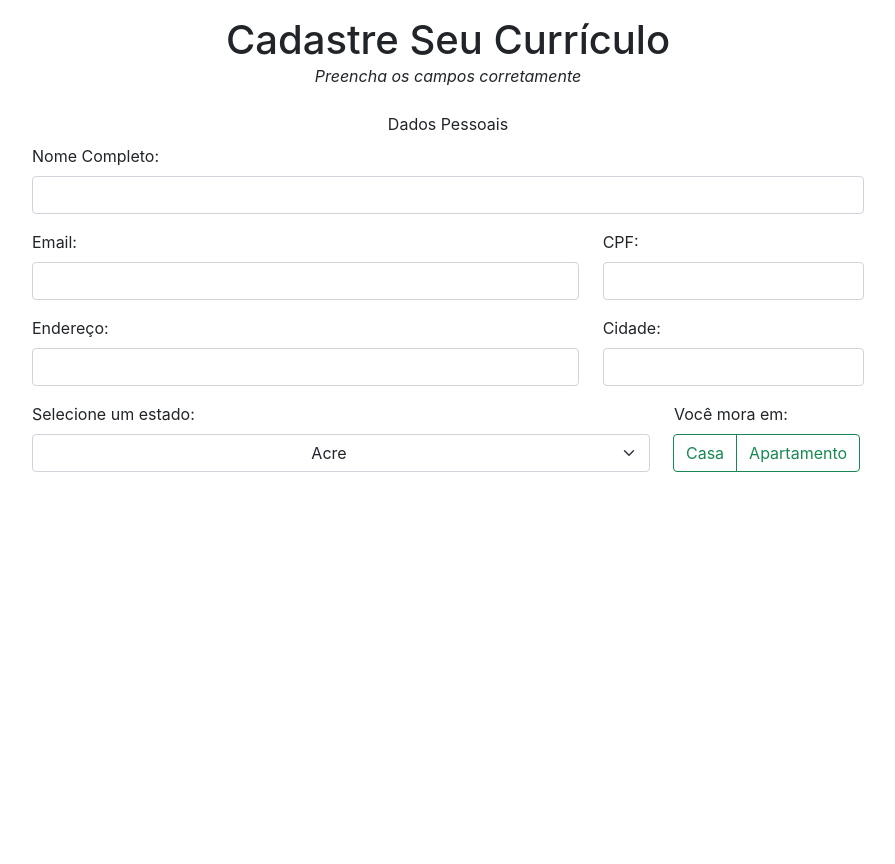
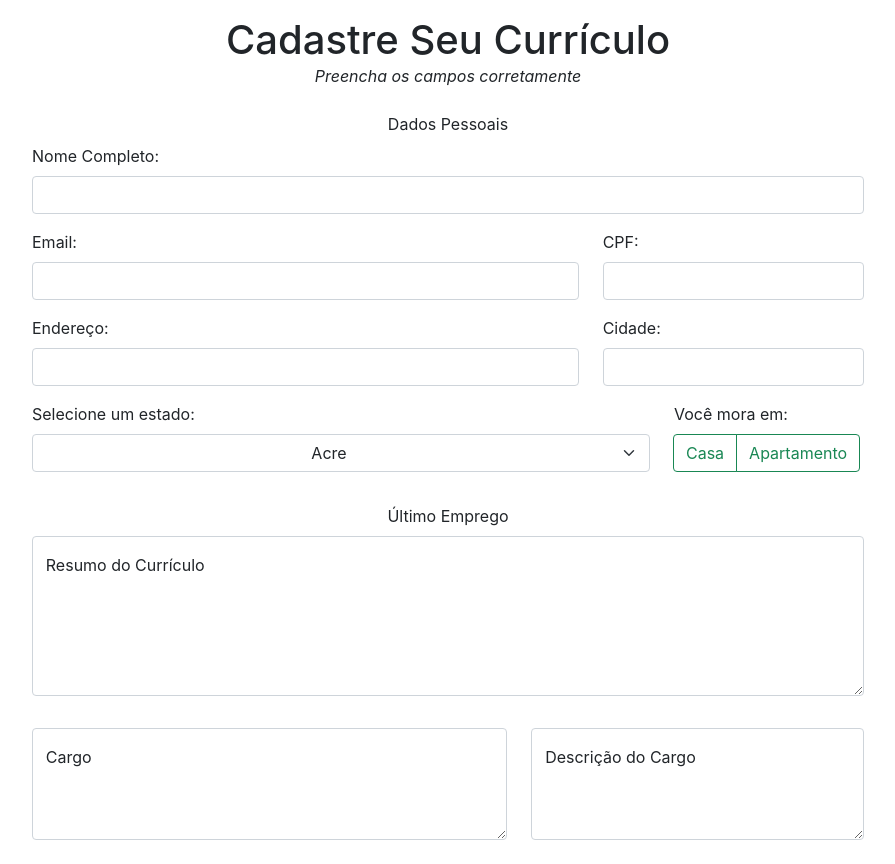
Before and after one commit to oguiaugusto/trybe-exercises, a React (Create React App) app in the folder 02 - FRONT-END/bloco-11-componentes-com-estado-eventos-e-formularios-com-react/dia-2-formularios-no-react/my-form-2.0/: page / in a window 1280 px wide. Shown: the whole page, without its empty margins (192-1087 px from the left). Before the commit the page ends 800 px from the top, so only its background shows below. Built offline with nearby package versions, Linux system fonts and the light colour scheme.

Commit message:
Exercício 2

```diff
--- a/02 - FRONT-END/bloco-11-componentes-com-estado-eventos-e-formularios-com-react/dia-2-formularios-no-react/my-form-2.0/src/App.css
+++ b/02 - FRONT-END/bloco-11-componentes-com-estado-eventos-e-formularios-com-react/dia-2-formularios-no-react/my-form-2.0/src/App.css
@@ -6,3 +6,17 @@
 .form .container .row {
   margin: 1rem 0;
 }
+
+.form .textareaLabel {
+  margin-left: 0.8rem;
+}
+
+.form .resumeTextArea {
+  min-height: 10rem;
+  max-height: 15rem;
+}
+
+.form .roleTextarea {
+  min-height: 7rem;
+  max-height: 10rem;
+}
--- a/02 - FRONT-END/bloco-11-componentes-com-estado-eventos-e-formularios-com-react/dia-2-formularios-no-react/my-form-2.0/src/Form.jsx
+++ b/02 - FRONT-END/bloco-11-componentes-com-estado-eventos-e-formularios-com-react/dia-2-formularios-no-react/my-form-2.0/src/Form.jsx
@@ -1,5 +1,6 @@
 import React from 'react';
 import PersonalData from './PersonalData';
+import LastJob from './LastJob';
 
 class Form extends React.Component {
   constructor() {
@@ -13,10 +14,16 @@ class Form extends React.Component {
       city: '',
       states: '',
       type: '',
+
+      resume: '',
+      role: '',
+      mouseEnterRole: 0,
+      roleDescription: '',
     }
 
     this.handleChange = this.handleChange.bind(this);
     this.handleCityBlur = this.handleCityBlur.bind(this);
+    this.handleMouseEnter = this.handleMouseEnter.bind(this);
   }
 
   handleChange({ target }) {
@@ -38,12 +45,22 @@ class Form extends React.Component {
     }
   }
 
+  handleMouseEnter({ target }) {
+    const { mouseEnterRole } = this.state;
+
+    if (mouseEnterRole === 0) {
+      alert('Preencha com cuidado esta informação.');
+      this.setState({ mouseEnterRole: 1 });
+    }
+  }
+
   render() {
-    const { handleChange, handleCityBlur } = this;
+    const { handleChange, handleCityBlur, handleMouseEnter } = this;
 
     return (
       <form className="form">
         <PersonalData value={this.state} handleChange={handleChange} handleCityBlur={handleCityBlur} />
+        <LastJob value={this.state} handleChange={handleChange} handleMouseEnter={handleMouseEnter} />
       </form>
     );
   }
--- /dev/null
+++ b/02 - FRONT-END/bloco-11-componentes-com-estado-eventos-e-formularios-com-react/dia-2-formularios-no-react/my-form-2.0/src/LastJob.jsx
@@ -0,0 +1,62 @@
+import React from 'react';
+
+class LastJob extends React.Component {
+  render() {
+    const { value, handleChange, handleMouseEnter } = this.props;
+    const { resume, role, roleDescription } = value;
+
+    return (
+      <fieldset className="p-2">
+        <legend className="fs-6 text-center">Último Emprego</legend>
+        <div className="container">
+          <div className="row">
+            <div className="col form-floating">
+              <textarea
+                className="form-control resumeTextArea"
+                placeholder="Escreva um breve resumo do seu currículo"
+                name="resume"
+                id="resume"
+                value={resume}
+                onChange={handleChange}
+                maxLength="1000"
+                required
+              />
+              <label className="textareaLabel" htmlFor="resume">Resumo do Currículo</label>
+            </div>
+          </div>
+          <div className="row">
+            <div className="col-7 form-floating mt-3">
+              <textarea
+                  className="form-control roleTextarea"
+                  placeholder="Cargo"
+                  name="role"
+                  id="role"
+                  value={role}
+                  onChange={handleChange}
+                  onMouseEnter={handleMouseEnter}
+                  maxLength="40"
+                  required
+                />
+                <label className="textareaLabel" htmlFor="role">Cargo</label>
+            </div>
+            <div className="col form-floating mt-3">
+              <textarea
+                className="form-control roleTextarea"
+                placeholder="Descrição do Cargo"
+                name="roleDescription"
+                id="roleDescription"
+                value={roleDescription}
+                onChange={handleChange}
+                maxLength="500"
+                required
+              />
+              <label className="textareaLabel" htmlFor="roleDescription">Descrição do Cargo</label>
+            </div>
+          </div>
+        </div>
+      </fieldset>
+    );
+  }
+}
+
+export default LastJob;
```
